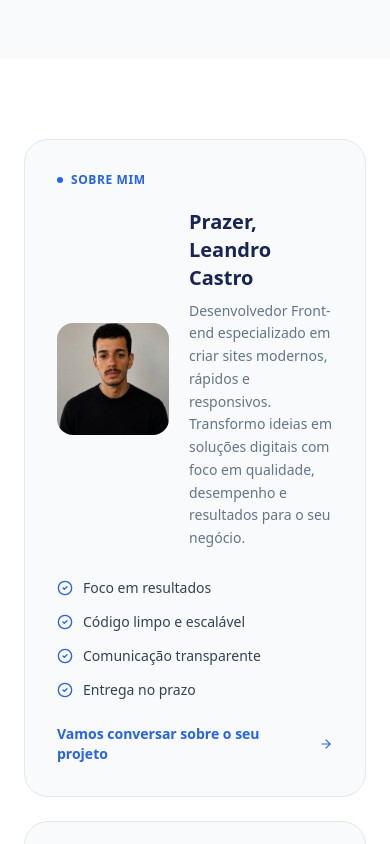
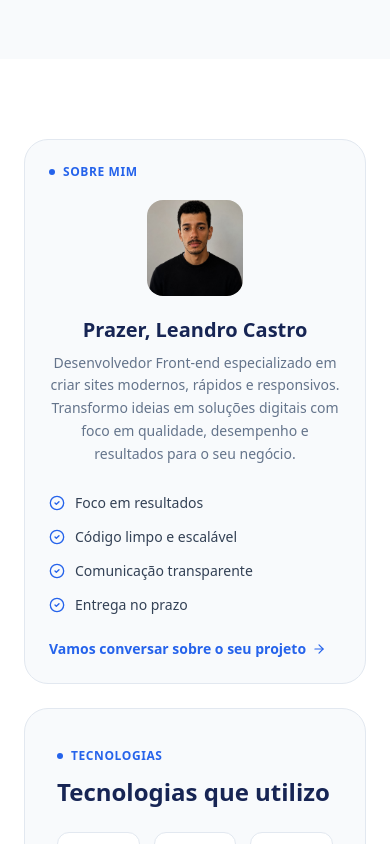
Before and after one commit to StudioCastro/StudioCastro, a React (Vite) app: page / in a window 390 px wide. Shown: the part 4740-5584 px from the top of the page. Built offline with nearby package versions, Linux system fonts and the light colour scheme.

Commit message:
Corrige responsividade da foto na seção Sobre mim
Empilha imagem e texto no mobile em vez de lado a lado, evitando que
o texto fique espremido em telas estreitas.

```diff
--- a/src/components/About.jsx
+++ b/src/components/About.jsx
@@ -10,16 +10,16 @@ const highlights = [
 
 export default function About() {
   return (
-    <div id="sobre" className="bg-slate-50 border border-slate-200 rounded-3xl p-8 flex flex-col h-full">
+    <div id="sobre" className="bg-slate-50 border border-slate-200 rounded-3xl p-6 sm:p-8 flex flex-col h-full">
       <span className="inline-flex items-center gap-2 text-xs font-bold uppercase tracking-wider text-blue-600 mb-5">
         <span className="w-1.5 h-1.5 rounded-full bg-blue-600" />
         Sobre mim
       </span>
-      <div className="flex gap-5 items-center mb-7">
+      <div className="flex flex-col sm:flex-row gap-5 items-center text-center sm:text-left mb-7">
         <img
           src={euImg}
           alt="Leandro Castro"
-          className="w-28 h-28 rounded-2xl object-cover flex-shrink-0"
+          className="w-24 h-24 sm:w-28 sm:h-28 rounded-2xl object-cover flex-shrink-0"
         />
         <div>
           <h3 className="text-xl font-bold text-blue-950 mb-2">Prazer, Leandro Castro</h3>
```
